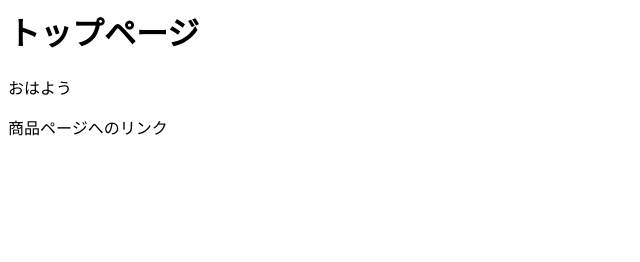
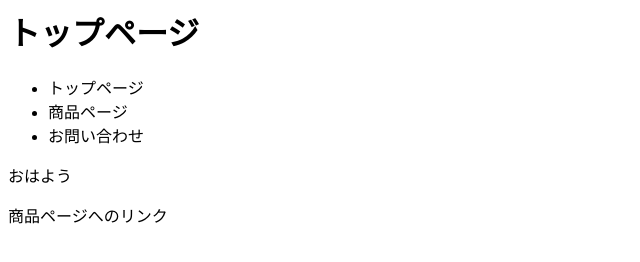
Before and after one commit to na-7773/newProject, a plain HTML site: page index.html in a window 1280 px wide. Shown: the whole page, without its empty margins (0-640 px from the left). Drawn offline with Linux system fonts and the light colour scheme.

Commit message:
ナビゲーション追加

```diff
--- a/index.html
+++ b/index.html
@@ -1,4 +1,12 @@
 <h1>トップページ</h1>
+<nav>
+    <ul>
+        <li>トップページ</li>
+        <li>商品ページ</li>
+        <li>お問い合わせ</li>
+    </ul>
+</nav>
+
 <p>おはよう</p>
 
 <p>商品ページへのリンク</p>
```
